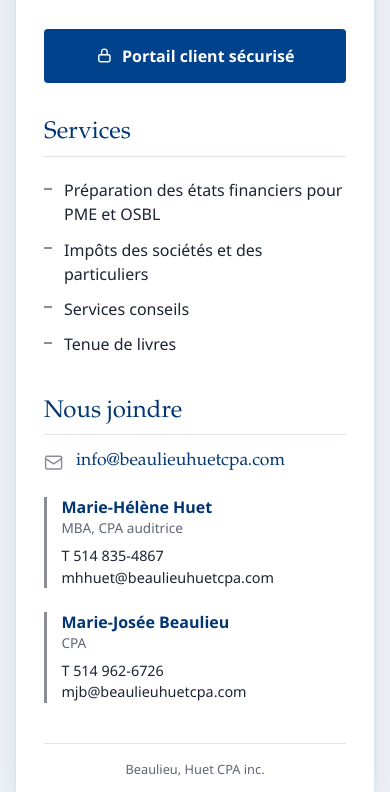
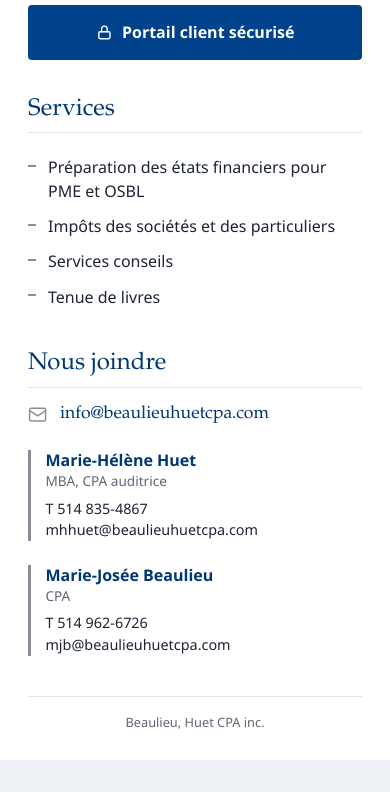
Before and after one commit to beaulieuhuetcpa/beaulieuhuetcpa.github.io, a plain HTML site: page index.html in a window 390 px wide. Shown: the part 307-1099 px from the top of the page. After the commit the page ends 1067 px from the top, so only its background shows below. Drawn offline with Linux system fonts and the light colour scheme.

Commit message:
pas de marge sur petit écran

```diff
--- a/style.css
+++ b/style.css
@@ -183,4 +183,14 @@ footer {
 
 @media (max-width: 38rem) {
   .associees { grid-template-columns: 1fr; }
+
+  /* Petit écran : la carte occupe tout l'écran, sans marge autour */
+  body { padding: 0; place-items: stretch; }
+
+  .carte {
+    min-height: 100vh;
+    min-height: 100dvh;
+    border-radius: 0;
+    box-shadow: none;
+  }
 }
```
